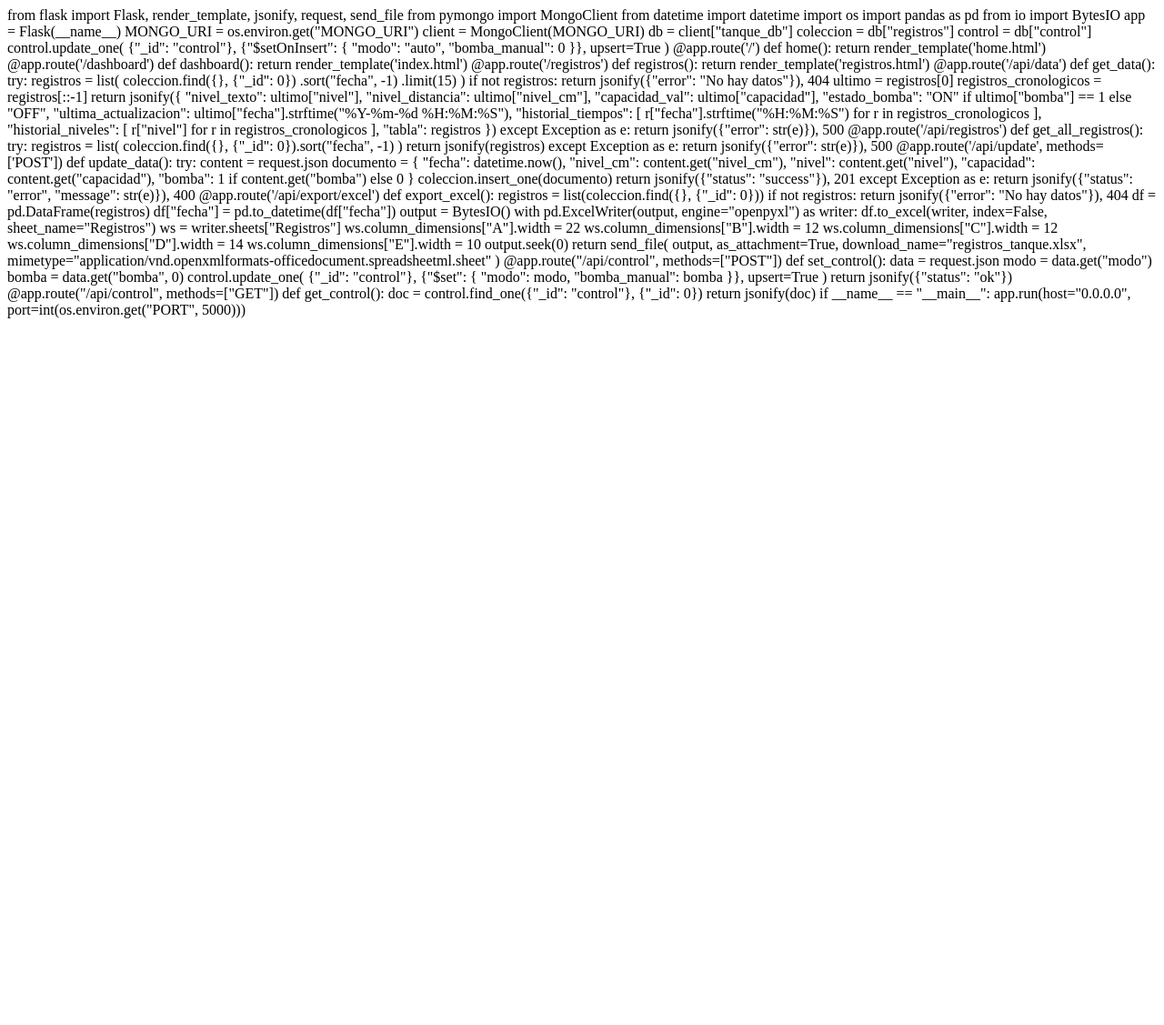
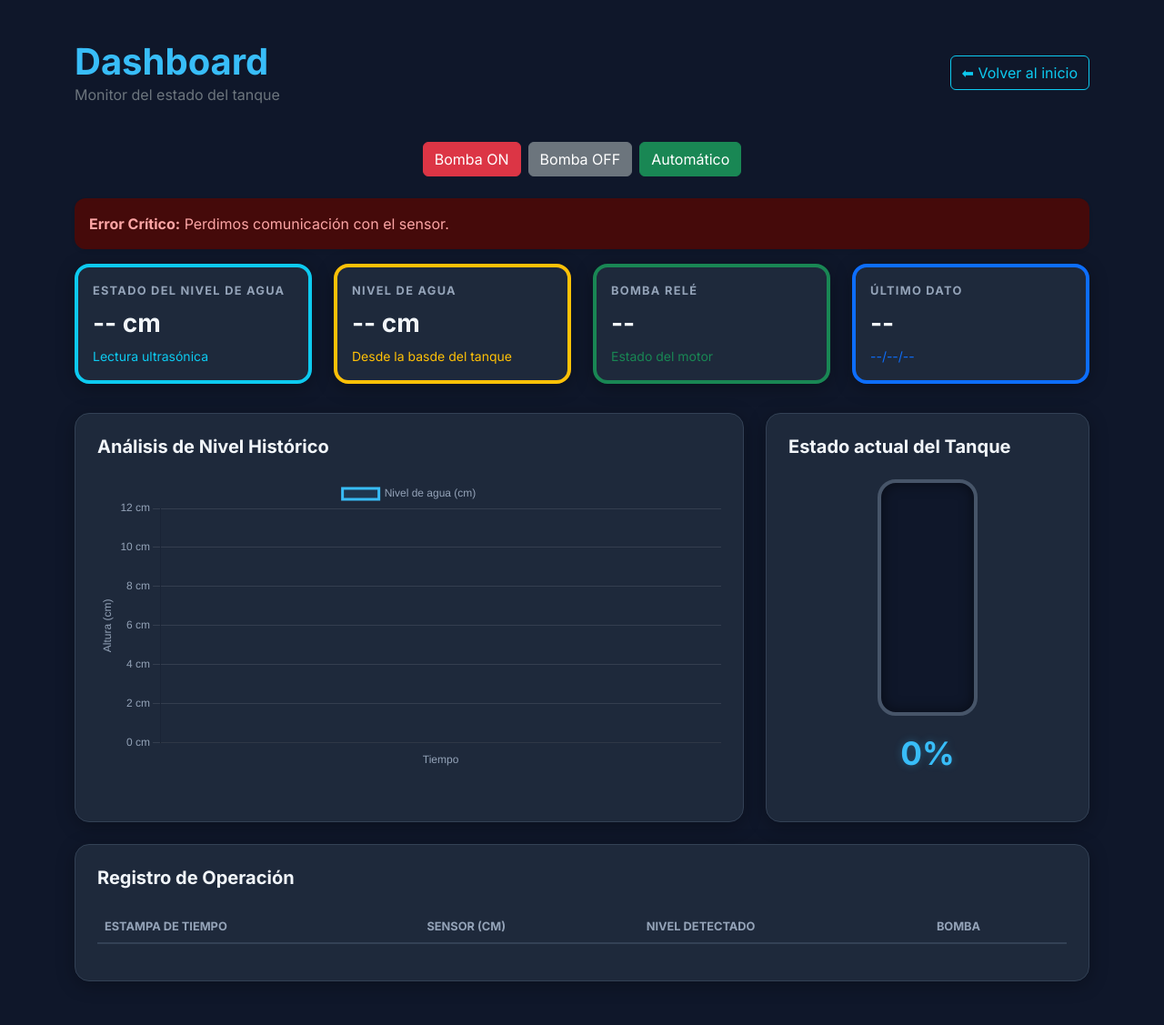
Before and after one commit to BrandonMostacero/Monitoreo_tanque_agua, a Flask app: page /dashboard in a window 1280 px wide. Shown: the whole page at 91% size. Before the commit the page ends 350 px from the top, so only its background shows below. Run offline with Flask 3, Linux system fonts and the light colour scheme; lists and menus that the app fills with data are empty.

Commit message:
Update index.html

```diff
--- a/templates/index.html
+++ b/templates/index.html
@@ -1,154 +1,224 @@
-from flask import Flask, render_template, jsonify, request, send_file
-from pymongo import MongoClient
-from datetime import datetime
-import os
-import pandas as pd
-from io import BytesIO
+<!DOCTYPE html>
+<html lang="es">
+<head>
+    <meta charset="UTF-8">
+    <meta name="viewport" content="width=device-width, initial-scale=1.0">
+    <title>Monitor de Tanque</title>
+    <link href="https://cdn.jsdelivr.net/npm/bootstrap@5.3.0/dist/css/bootstrap.min.css" rel="stylesheet">
+    <link href="https://fonts.googleapis.com/css2?family=Inter:wght@400;600;700&display=swap" rel="stylesheet">
+    <script src="https://cdn.jsdelivr.net/npm/chart.js"></script>
 
-app = Flask(__name__)
-
-MONGO_URI = os.environ.get("MONGO_URI")
-client = MongoClient(MONGO_URI)
-db = client["tanque_db"]
-coleccion = db["registros"]
-control = db["control"]
-
-control.update_one(
-    {"_id": "control"},
-    {"$setOnInsert": {
-        "modo": "auto",
-        "bomba_manual": 0
-    }},
-    upsert=True
-)
-
-
-@app.route('/')
-def home():
-    return render_template('home.html')
-
-@app.route('/dashboard')
-def dashboard():
-    return render_template('index.html')
-
-@app.route('/registros')
-def registros():
-    return render_template('registros.html')
-
-@app.route('/api/data')
-def get_data():
-    try:
-        registros = list(
-            coleccion.find({}, {"_id": 0})
-            .sort("fecha", -1)
-            .limit(15)
-        )
-
-        if not registros:
-            return jsonify({"error": "No hay datos"}), 404
-
-        ultimo = registros[0]
-        registros_cronologicos = registros[::-1]
-
-        return jsonify({
-            "nivel_texto": ultimo["nivel"],
-            "nivel_distancia": ultimo["nivel_cm"],
-            "capacidad_val": ultimo["capacidad"],
-            "estado_bomba": "ON" if ultimo["bomba"] == 1 else "OFF",
-            "ultima_actualizacion": ultimo["fecha"].strftime("%Y-%m-%d %H:%M:%S"),
-            "historial_tiempos": [
-                r["fecha"].strftime("%H:%M:%S") for r in registros_cronologicos
-            ],
-            "historial_niveles": [
-                r["nivel"] for r in registros_cronologicos
-            ],
-            "tabla": registros
-        })
-
-    except Exception as e:
-        return jsonify({"error": str(e)}), 500
-
-@app.route('/api/registros')
-def get_all_registros():
-    try:
-        registros = list(
-            coleccion.find({}, {"_id": 0}).sort("fecha", -1)
-        )
-        return jsonify(registros)
-    except Exception as e:
-        return jsonify({"error": str(e)}), 500
-
-@app.route('/api/update', methods=['POST'])
-def update_data():
-    try:
-        content = request.json
-
-        documento = {
-            "fecha": datetime.now(),
-            "nivel_cm": content.get("nivel_cm"),
-            "nivel": content.get("nivel"),
-            "capacidad": content.get("capacidad"),
-            "bomba": 1 if content.get("bomba") else 0
+    <style>
+        :root {
+            --bg-dark: #0f172a;
+            --card-dark: #1e293b;
+            --text-main: #f1f5f9;
+            --accent-blue: #38bdf8;
+            --border-color: #334155;
         }
 
-        coleccion.insert_one(documento)
-        return jsonify({"status": "success"}), 201
+        body {
+            background-color: var(--bg-dark);
+            font-family: 'Inter', sans-serif;
+            color: var(--text-main);
+            padding-top: 20px;
+        }
 
-    except Exception as e:
-        return jsonify({"status": "error", "message": str(e)}), 400
+        .card {
+            border: 1px solid var(--border-color);
+            border-radius: 16px;
+            background: var(--card-dark);
+            box-shadow: 0 4px 20px rgba(0, 0, 0, 0.3);
+            margin-bottom: 24px;
+            color: var(--text-main);
+            transition: transform 0.3s cubic-bezier(0.34, 1.56, 0.64, 1), box-shadow 0.3s ease, border-color 0.3s ease !important;
+            cursor: default;
+        }
 
-@app.route('/api/export/excel')
-def export_excel():
-    registros = list(coleccion.find({}, {"_id": 0}))
+        .card:hover {
+            transform: scale(1.05) !important;
+            box-shadow: 0 12px 30px rgba(0, 0, 0, 0.5) !important;
+            border-color: #ffffff !important;
+            z-index: 10;
+        }
 
-    if not registros:
-        return jsonify({"error": "No hay datos"}), 404
+        .card-title-custom {
+            font-size: 0.8rem;
+            font-weight: 700;
+            text-transform: uppercase;
+            letter-spacing: 0.1em;
+            color: #94a3b8;
+            margin-bottom: 10px;
+        }
 
-    df = pd.DataFrame(registros)
-    df["fecha"] = pd.to_datetime(df["fecha"])
+        .info-custom { color: #0dcaf0 !important; }
+        .warning-custom { color: #ffc107 !important; }
+        .success-custom { color: #198754 !important; }
+        .primary-custom { color: #0d6efd !important; }
 
-    output = BytesIO()
-    with pd.ExcelWriter(output, engine="openpyxl") as writer:
-        df.to_excel(writer, index=False, sheet_name="Registros")
+        #tank-container {
+            width: 110px;
+            height: 260px;
+            border: 4px solid #475569;
+            border-radius: 20px;
+            position: relative;
+            margin: 0 auto;
+            background-color: #0f172a;
+            box-shadow: inset 0 0 15px rgba(0,0,0,0.5);
+            overflow: hidden;
+            transition: transform 0.3s ease, border-color 0.3s ease;
+        }
 
-        ws = writer.sheets["Registros"]
-        ws.column_dimensions["A"].width = 22
-        ws.column_dimensions["B"].width = 12
-        ws.column_dimensions["C"].width = 12
-        ws.column_dimensions["D"].width = 14
-        ws.column_dimensions["E"].width = 10
+        #tank-container:hover {
+            transform: scale(1.05);
+            border-color: #ffffff;
+        }
 
-    output.seek(0)
+        #water-level {
+            width: 100%;
+            height: 0%;
+            background: linear-gradient(180deg, #38bdf8 0%, #0284c7 100%);
+            box-shadow: 0 0 20px rgba(56, 189, 248, 0.4);
+            position: absolute;
+            bottom: 0;
+            transition: height 1.5s cubic-bezier(0.4, 0, 0.2, 1);
+        }
 
-    return send_file(
-        output,
-        as_attachment=True,
-        download_name="registros_tanque.xlsx",
-        mimetype="application/vnd.openxmlformats-officedocument.spreadsheetml.sheet"
-    )
+        .percentage-label {
+            font-size: 2.2rem;
+            font-weight: 800;
+            color: var(--accent-blue);
+            text-shadow: 0 0 10px rgba(56, 189, 248, 0.3);
+            margin-top: 15px;
+        }
 
-@app.route("/api/control", methods=["POST"])
-def set_control():
-    data = request.json
+        .table { color: var(--text-main); }
+        .table thead th {
+            border-bottom: 2px solid var(--border-color);
+            color: #94a3b8;
+            font-size: 0.8rem;
+            background: transparent;
+        }
+        .table tbody tr { border-bottom: 1px solid var(--border-color); }
+        .table-hover tbody tr:hover {
+            background-color: rgba(255, 255, 255, 0.05);
+        }
 
-    modo = data.get("modo")
-    bomba = data.get("bomba", 0)
+        .alert-error-conexion {
+            display: none;
+            border: none;
+            background-color: #450a0a;
+            color: #fca5a5;
+            border-radius: 12px;
+        }
 
-    control.update_one(
-        {"_id": "control"},
-        {"$set": {
-            "modo": modo,
-            "bomba_manual": bomba
-        }},
-        upsert=True
-    )
+        ::-webkit-scrollbar { width: 8px; }
+        ::-webkit-scrollbar-track { background: var(--bg-dark); }
+        ::-webkit-scrollbar-thumb { background: var(--border-color); border-radius: 10px; }
+    </style>
+</head>
+<body>
 
-    return jsonify({"status": "ok"})
+<div class="container py-4">
+    <div class="row align-items-center mb-4">
+        <div class="col-md-8">
+            <h1 class="fw-bold m-0" style="color: var(--accent-blue);">Dashboard</h1>
+            <p class="text-secondary m-0">Monitor del estado del tanque</p>
+        </div>
 
-@app.route("/api/control", methods=["GET"])
-def get_control():
-    doc = control.find_one({"_id": "control"}, {"_id": 0})
-    return jsonify(doc)
+        <div class="col-md-4 text-md-end">
+            <a href="/" class="btn btn-outline-info btn-custom">
+                ⬅ Volver al inicio
+            </a>
+        </div>
+    </div>
 
-if __name__ == "__main__":
-    app.run(host="0.0.0.0", port=int(os.environ.get("PORT", 5000)))
+    <div class="row align-items-center mb-4">
+        <div class="d-flex justify-content-center gap-2 mt-3">
+            <button id="btnManualOn" class="btn btn-danger btn-custom">Bomba ON</button>
+            <button id="btnManualOff" class="btn btn-secondary btn-custom">Bomba OFF</button>
+            <button id="btnAuto" class="btn btn-success btn-custom">Automático</button>
+        </div>
+    </div>
+
+    <div class="alert alert-danger alert-error-conexion shadow-sm" role="alert">
+        <strong>Error Crítico:</strong> Perdimos comunicación con el sensor.
+    </div>
+
+    <div class="row">
+        <div class="col-md-3 col-sm-6">
+            <div class="card p-3 border-top border-info border-4">
+                <div class="card-title-custom">Estado del Nivel de Agua</div>
+                <h3 id="nivel-texto" class="fw-bold">-- cm</h3>
+                <div class="small info-custom">Lectura ultrasónica</div>
+            </div>
+        </div>
+        <div class="col-md-3 col-sm-6">
+            <div class="card p-3 border-top border-warning border-4">
+                <div class="card-title-custom">Nivel de Agua</div>
+                <h3 id="nivel-cm" class="fw-bold">-- cm</h3>
+                <div class="small warning-custom">Desde la basde del tanque</div>
+            </div>
+        </div>
+        <div class="col-md-3 col-sm-6">
+            <div class="card p-3 border-top border-success border-4">
+                <div class="card-title-custom">Bomba Relé</div>
+                <h3 id="bomba-status" class="fw-bold">--</h3>
+                <div class="small success-custom">Estado del motor</div>
+            </div>
+        </div>
+        <div class="col-md-3 col-sm-6">
+            <div class="card p-3 border-top border-primary border-4">
+                <div class="card-title-custom">Último Dato</div>
+                <h3 id="ultima-hora" class="fw-bold">--</h3>
+                <div id="ultima-fecha" class="small primary-custom">--/--/--</div>
+            </div>
+        </div>
+    </div>
+
+    <div class="row mt-2">
+        <div class="col-md-8">
+            <div class="card p-4 h-100">
+                <h5 class="fw-bold mb-4">Análisis de Nivel Histórico</h5>
+                <div style="height: 320px;">
+                    <canvas id="lineChart"></canvas>
+                </div>
+            </div>
+        </div>
+
+        <div class="col-md-4">
+            <div class="card p-4 h-100 text-center">
+                <h5 class="fw-bold mb-4 text-start">Estado actual del Tanque</h5>
+                <div id="tank-container">
+                    <div id="water-level"></div>
+                </div>
+                <div id="porcentaje-visual" class="percentage-label">0%</div>
+            </div>
+        </div>
+    </div>
+
+    <div class="row mt-4">
+        <div class="col-12">
+            <div class="card p-4">
+                <h5 class="fw-bold mb-4">Registro de Operación</h5>
+                <div class="table-responsive">
+                    <table class="table table-hover align-middle">
+                        <thead>
+                            <tr>
+                                <th>ESTAMPA DE TIEMPO</th>
+                                <th>SENSOR (CM)</th>
+                                <th>NIVEL DETECTADO</th>
+                                <th>BOMBA</th>
+                            </tr>
+                        </thead>
+                        <tbody id="tabla-registros"></tbody>
+                    </table>
+                </div>
+            </div>
+        </div>
+    </div>
+</div>
+
+<script src="{{ url_for('static', filename='main.js') }}"></script>
+</body>
+</html>
```
